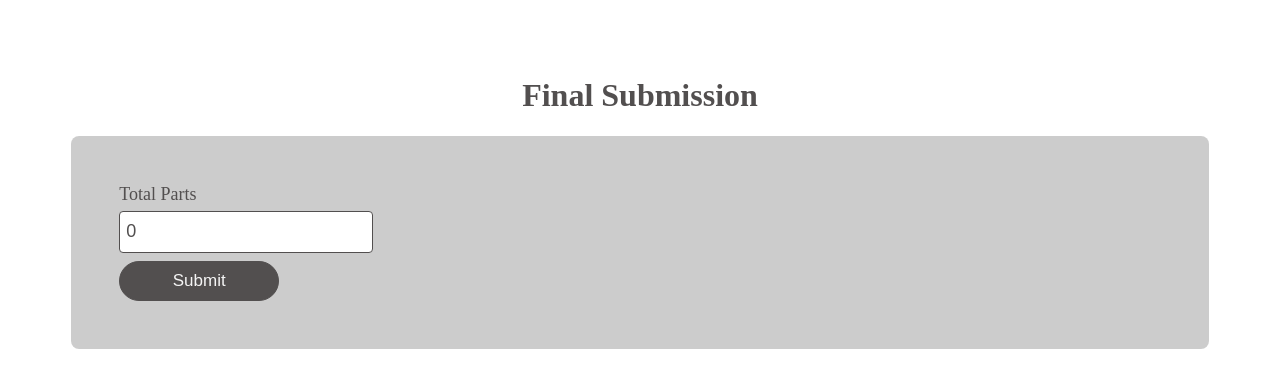
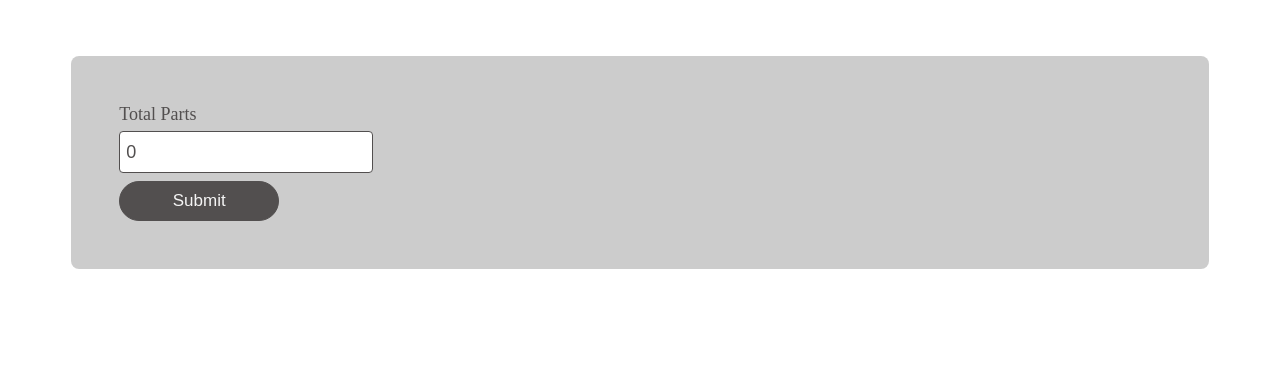
Before and after one commit to Paltsevalexandr/react-test-app, a Next.js app: page /final-submission in a window 1280 px wide. Shown: the top 388 px of the page. Built offline with nearby package versions, Linux system fonts and the light colour scheme.

Commit message:
modified styles; fixed bugs;

```diff
--- /dev/null
+++ b/src/app/components/final-submission/FinalForm.jsx
@@ -0,0 +1,39 @@
+import React from 'react'
+
+export default function FinalForm({
+    styles, totalParts,
+    setTotalParts, errors,
+    finalSubmit
+}) {
+  return (
+    <form className={styles.final__form}>
+        <label htmlFor="total-parts"
+            className={styles.final__label}>
+                <span className={styles['final__label-text']}>
+                    Total Parts
+                </span>
+                <input
+                    className={styles.final__input}
+                    value={totalParts}
+                    onChange={(e) => setTotalParts(+e.target.value)}
+                    type="number"
+                    name="total-parts"
+                    id="total-parts" />
+            </label>
+            {
+                errors.length > 0
+                ?  <p className={styles.final__errors}>
+                    {errors}
+                </p>
+                : null
+            }
+            <button type="submit" className={styles['final__btn']}
+              onClick={(e) => {
+                  e.preventDefault();
+                  finalSubmit();
+              }}>
+                Submit
+            </button>
+    </form>
+  )
+}
--- a/src/app/final-submission/page.jsx
+++ b/src/app/final-submission/page.jsx
@@ -3,6 +3,7 @@
 import React, { useState, useEffect } from 'react';
 import styles from "./page.module.scss";
 import { useRouter } from 'next/navigation';
+import FinalForm from '../components/final-submission/FinalForm';
 
 
 export default function page() {
@@ -58,34 +59,14 @@ export default function page() {
 
     return (
         <div className={styles.final}>
-            <h1 className={styles.final__title}>
-                Final Submission
-            </h1>
             <div className={styles.final__content}>
-                <label htmlFor="total-parts"
-                className={styles.final__label}>
-                    <span className={styles['final__label-text']}>
-                        Total Parts
-                    </span>
-                    <input
-                        className={styles.final__input}
-                        value={totalParts}
-                        onChange={(e) => setTotalParts(+e.target.value)}
-                        type="number"
-                        name="total-parts"
-                        id="total-parts" />
-                </label>
-                {
-                    errors.length > 0
-                    ?  <p className={styles.final__errors}>
-                        {errors}
-                    </p>
-                    : null
-                }
-                <button className={styles['final__btn']}
-                     onClick={finalSubmit}>
-                    Submit
-                </button>
+                <FinalForm
+                    styles={styles}
+                    totalParts={totalParts}
+                    setTotalParts={setTotalParts}
+                    errors={errors}
+                    finalSubmit={finalSubmit}
+                />
             </div>
         </div>
 
--- a/src/app/final-submission/page.module.scss
+++ b/src/app/final-submission/page.module.scss
@@ -8,11 +8,6 @@
     display: flex;
     justify-content: center;
     flex-direction: column;
-
-    &__title {
-        color: $mainColor;
-        text-align: center;
-    }
 
     &__content {
         padding: 3rem;
--- a/src/app/tracking/page.jsx
+++ b/src/app/tracking/page.jsx
@@ -100,10 +100,6 @@ export default function page() {
             </header>
             <section className={styles.tracking}>
                 <div className={styles.tracking__content}>
-                    <h1 className={styles.tracking__title}>
-                        Timer & Work Tracking
-                    </h1>
-
                     <TrackingContent
                         timePerPart={timePerPart}
                         numberOfParts={numberOfParts}
```
Also changed, not shown: src/app/components/tracking/Popup.jsx (+8 -4 lines), src/app/components/tracking/TrackingContent.jsx (+10 -9 lines), src/app/tracking/page.module.scss (+3 -8 lines).
